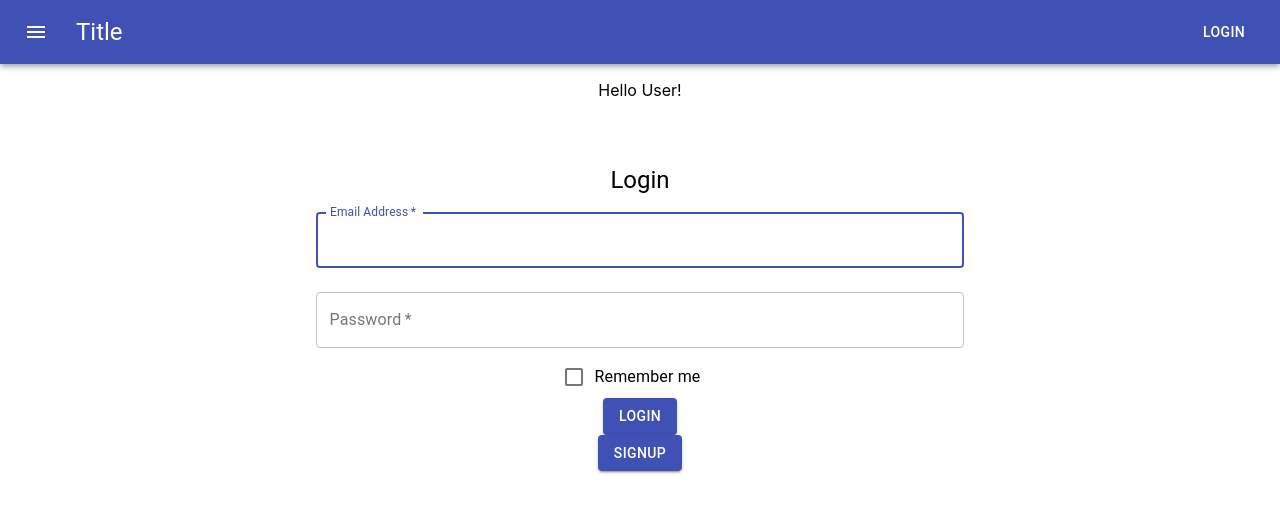
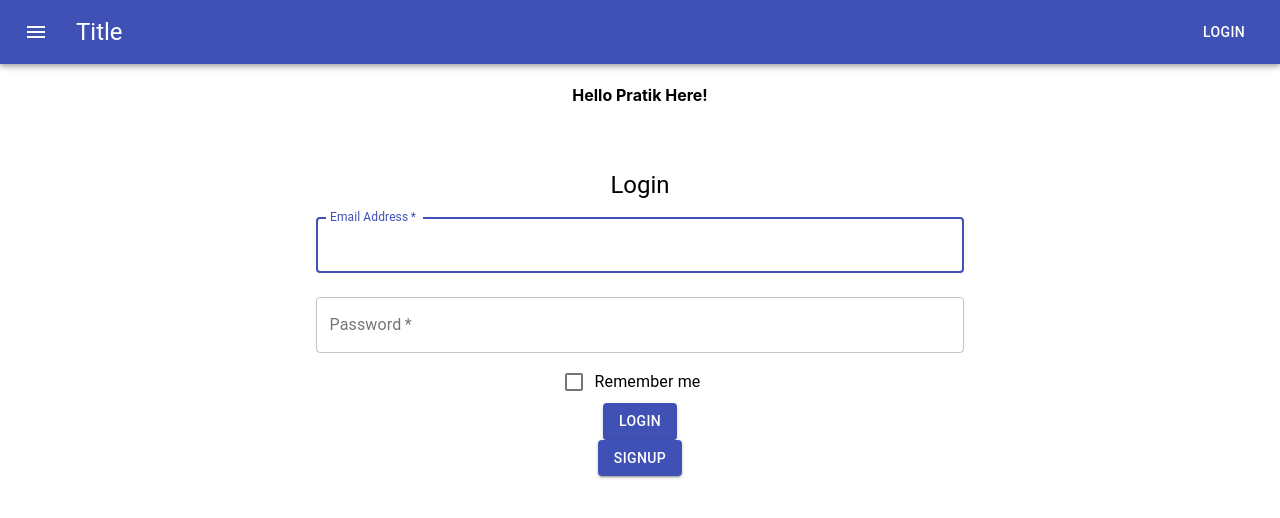
Before and after one commit to Dratik/my-appp, a React (Create React App) app: page / in a window 1280 px wide. Shown: the top 518 px of the page. Built offline with nearby package versions, Linux system fonts and the light colour scheme.

Commit message:
label changed in app.js file

```diff
--- a/src/App.js
+++ b/src/App.js
@@ -1,17 +1,14 @@
 import './App.css';
 import AppMenu from './appbar/AppMenu';
 import Login from './components/login&Signup/login/Login';
-import Register from './components/login&Signup/register/Register';
-import FooBarForm from './components/SampleForm';
 
 function App() {
   return (
     <>
       <AppMenu />
       <div className="App">
-        <p>Hello User!</p>
+        <h4>Hello Pratik Here!</h4>
         <Login />
-        {/* <Register /> */}
       </div>
     </>
   );
```
